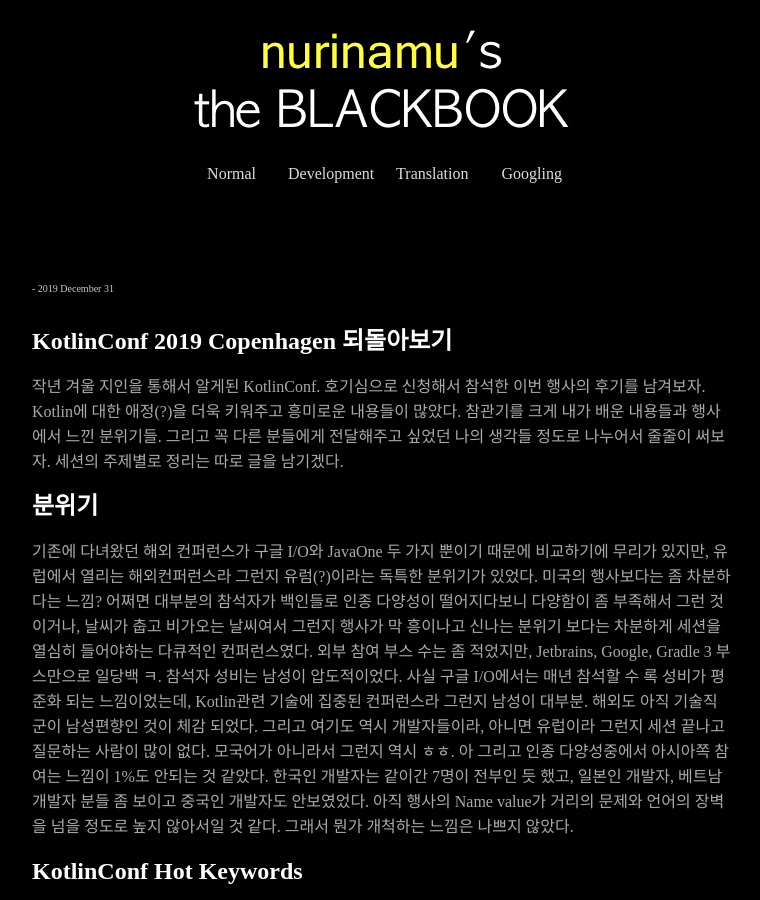
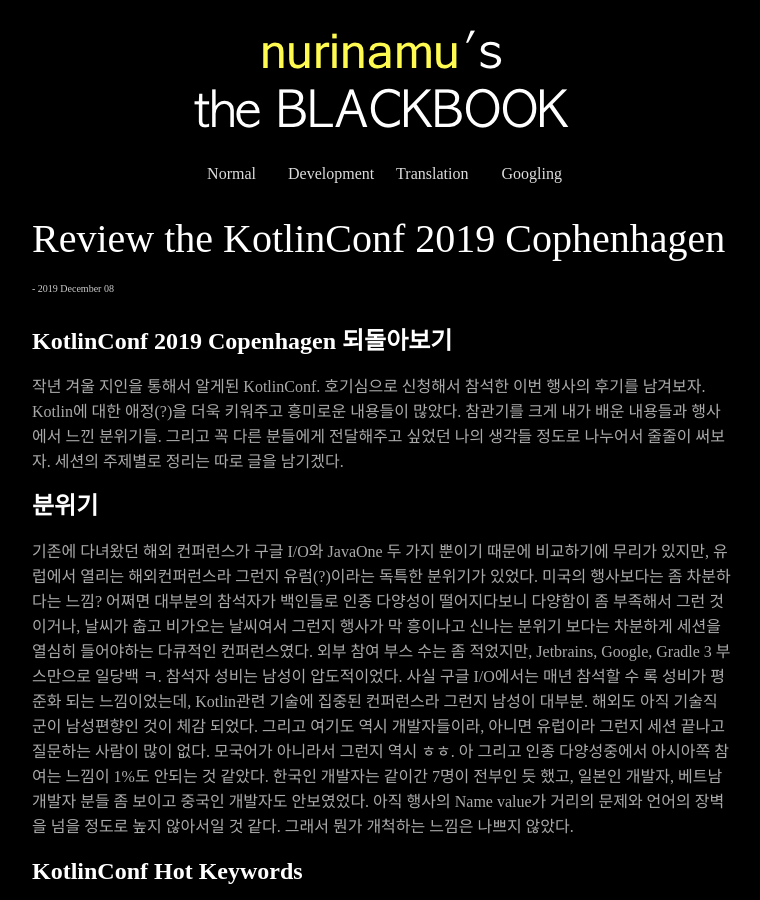
Before and after one commit to nurinamu/nurinamu.github.io, a Jekyll site: the page built from _posts/dev/2019-12-08-recap-kotlinconf-2019.md, in a window 1280 px wide and 900 px high. Shown: the whole window, without its empty margins (258-1018 px from the left). Built offline with Jekyll 4.4.1, drawn with Linux system fonts in a browser that asks for light colours; our own code applies the rules of GitHub Pages for plain Markdown files.

Commit message:
fix invalid char in title

```diff
--- a/_posts/dev/2019-12-08-recap-kotlinconf-2019.md
+++ b/_posts/dev/2019-12-08-recap-kotlinconf-2019.md
@@ -1,5 +1,5 @@
 ---
-title : Recap : KotlinConf 2019 Cophenhagen
+title : Review the KotlinConf 2019 Cophenhagen
 layout : default
 category : dev
 description : 2019년 첫 참석한 KotlinConf에 대한 후기를 남겨봅니다.
```
